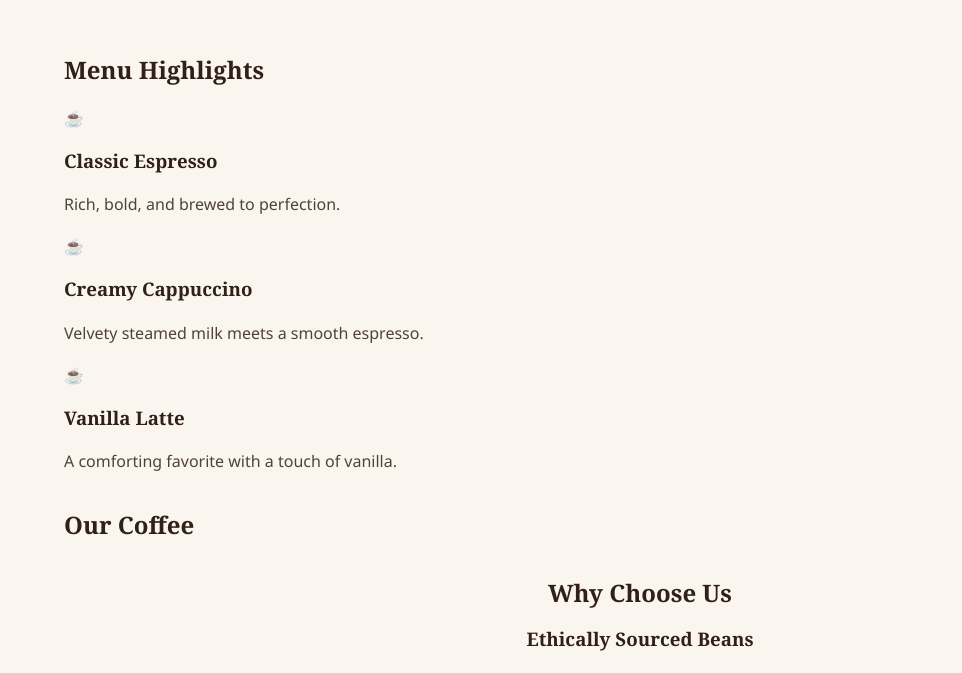
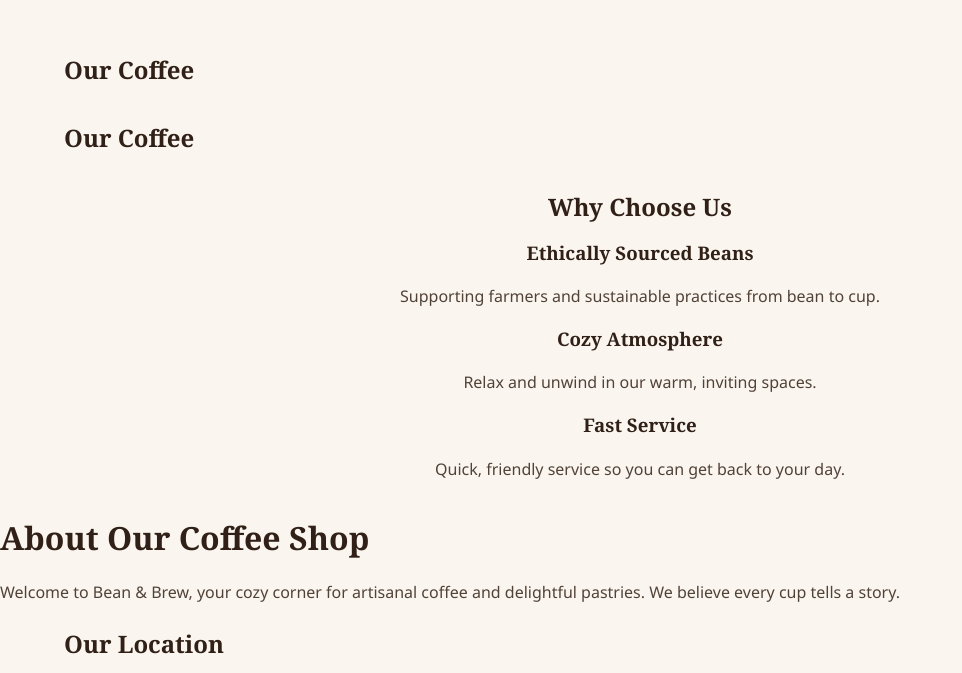
Before and after one commit to kabilhussain/N8NTestProject, a React (Vite) app in the folder my-react-app/: page / in a window 1280 px wide. Shown: the part 631-1304 px from the top of the page, without its empty margins (0-962 px from the left). Built offline with nearby package versions, Linux system fonts and the light colour scheme.

Commit message:
feat: Render the repository's existing Products cards in the (#14)

```diff
--- a/my-react-app/src/components/MenuHighlights.jsx
+++ b/my-react-app/src/components/MenuHighlights.jsx
@@ -1,36 +1,5 @@
+import Products from './Products.jsx';
+
 export default function MenuHighlights() {
-  const menuItems = [
-    {
-      icon: "☕",
-      name: "Classic Espresso",
-      description: "Rich, bold, and brewed to perfection.",
-    },
-    {
-      icon: "☕",
-      name: "Creamy Cappuccino",
-      description: "Velvety steamed milk meets a smooth espresso.",
-    },
-    {
-      icon: "☕",
-      name: "Vanilla Latte",
-      description: "A comforting favorite with a touch of vanilla.",
-    },
-  ];
-
-  return (
-    <section className="menu-highlights" id="menu">
-      <h2>Menu Highlights</h2>
-      <div className="menu-grid">
-        {menuItems.map((item) => (
-          <article className="menu-item" key={item.name}>
-            <span className="cup-float" aria-hidden="true">
-              {item.icon}
-            </span>
-            <h3>{item.name}</h3>
-            <p>{item.description}</p>
-          </article>
-        ))}
-      </div>
-    </section>
-  );
+  return <Products />;
 }
```
